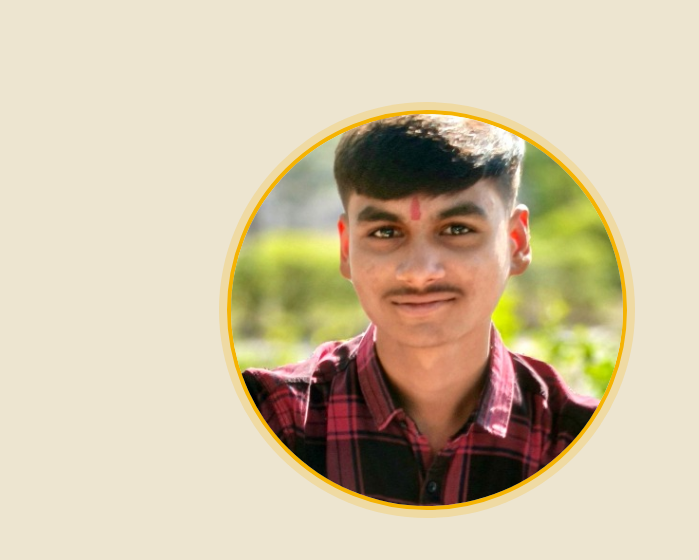
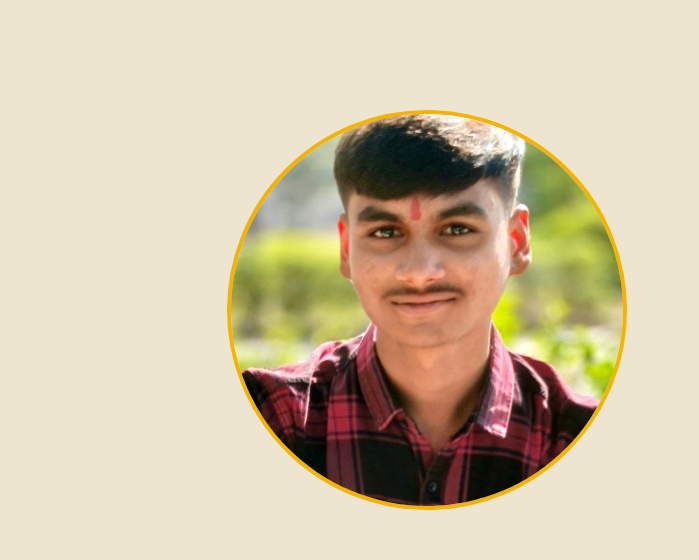
Before and after one commit to JayanOdedra/My_Port_Folio, a plain HTML site: page index.html in a window 1280 px wide. Both pictures are taken after a click on the button "Switch to light mode". Shown: the part 114-674 px from the top of the page, 581-1280 px from the left. Drawn offline with Linux system fonts and the light colour scheme.

Commit message:
lightweight golden shadow remove.

```diff
--- a/theme.css
+++ b/theme.css
@@ -75,7 +75,7 @@
 /* ---------- HERO PHOTO, FOOTER, SELECTION ---------- */
 :root[data-theme="light"] .img-wrapper {
   border-color: var(--gold);
-  box-shadow: 0 0 0 8px rgba(var(--accent-rgb), .22);
+  box-shadow: none;
 }
 :root[data-theme="light"] .footer { box-shadow: 0 -1px 0 var(--border); }
 :root[data-theme="light"] ::selection { background: var(--gold); color: var(--on-accent); }
```
